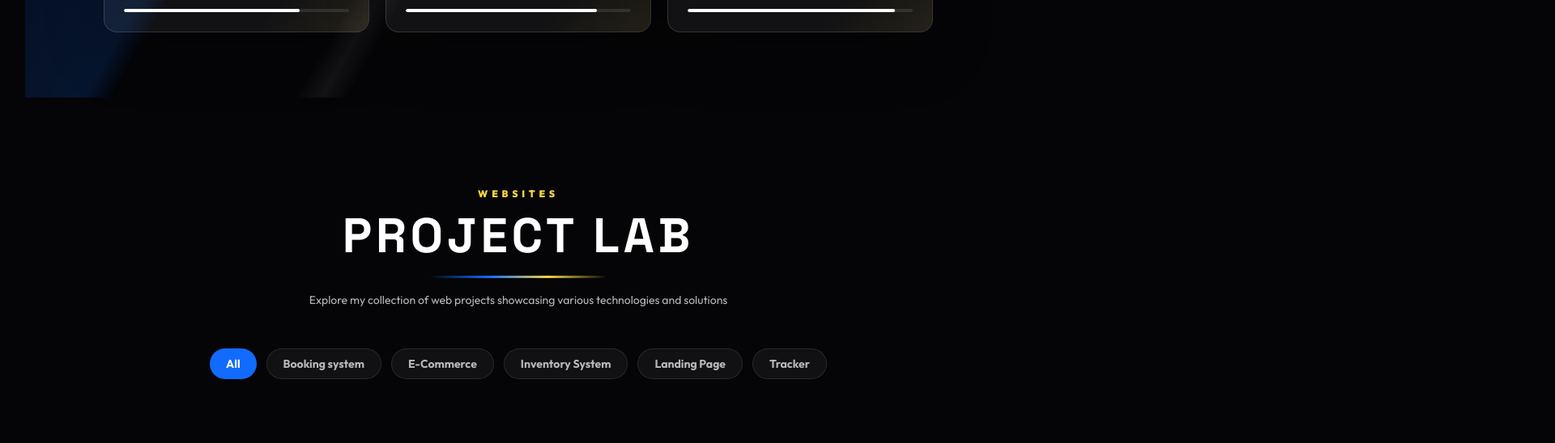
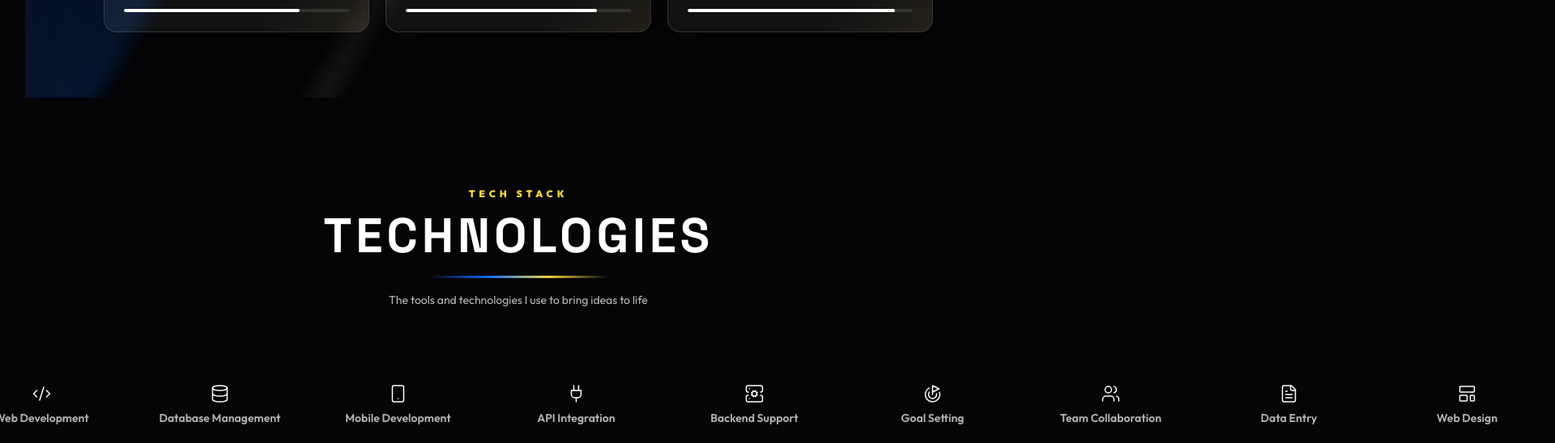
Before and after one commit to vingit40-bit/myportfolio, a React (Vite) app: page / in a window 1280 px wide. Shown: the part 4100-4648 px from the top of the page at 81% size, 1920 px wide, since content can reach past the window. Built offline with nearby package versions, Linux system fonts and the light colour scheme.

Commit message:
Update App.jsx

```diff
--- a/src/App.jsx
+++ b/src/App.jsx
@@ -9,6 +9,7 @@ import About from './sections/About';
 import Experience from './sections/Experience';
 import Education from './sections/Education';
 import Skills from './sections/Skills';
+import Technologies from './sections/Technologies';
 import Projects from './sections/Projects';
 import Certificates from './sections/Certificates';
 import Contact from './sections/Contact';
@@ -39,6 +40,7 @@ function App() {
                 <Experience />
                 <Education />
                 <Skills />
+                <Technologies />
                 <Projects />
                 <Certificates />
                 <Contact />
```
